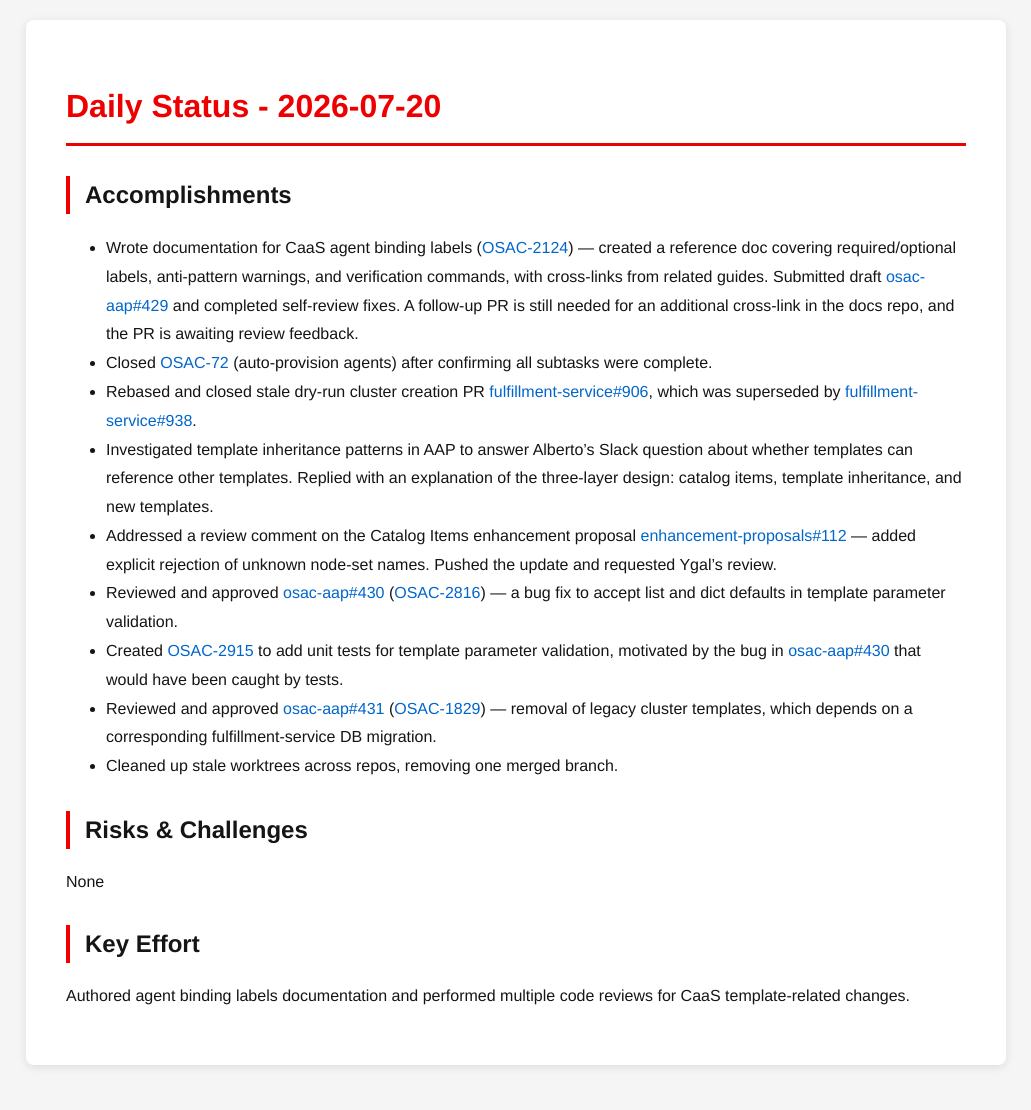
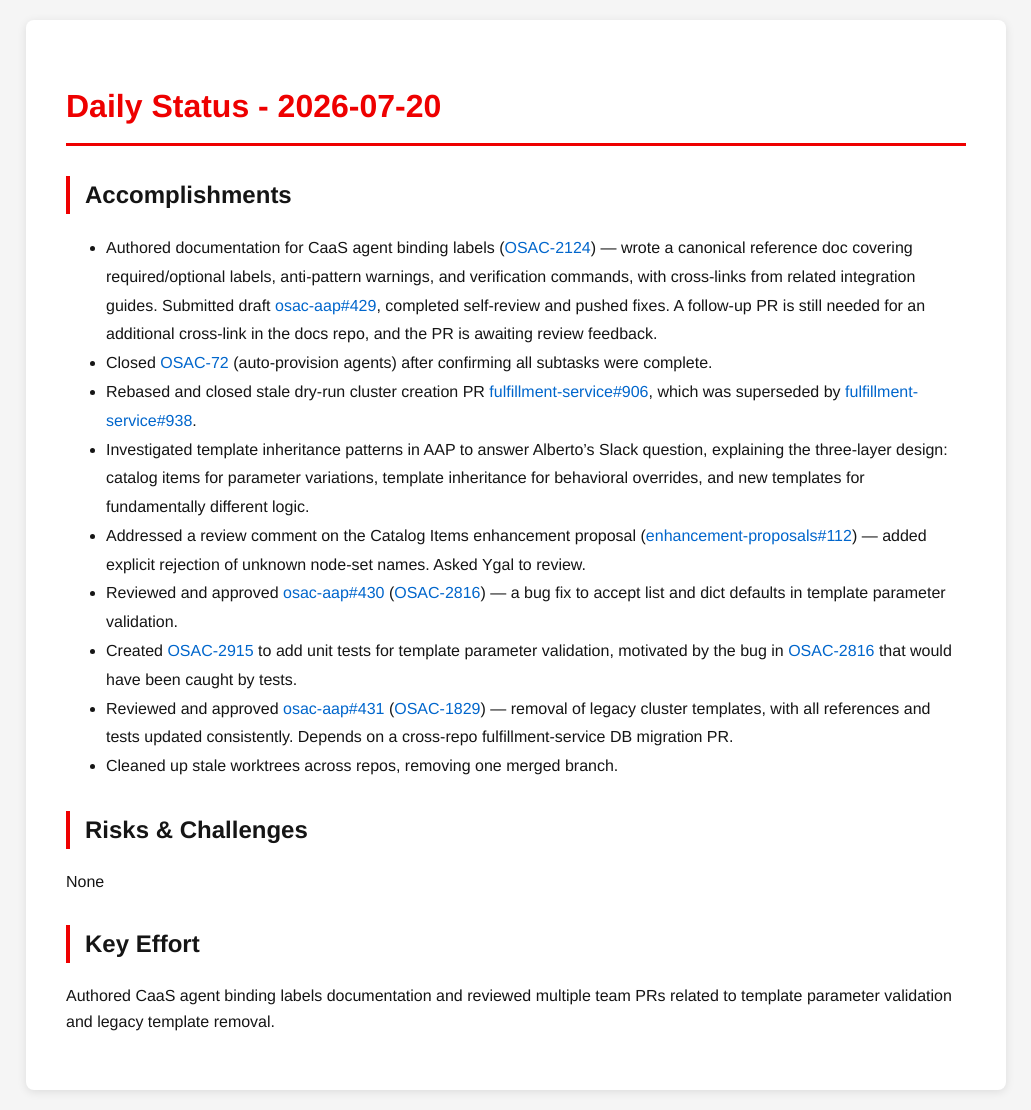
Before and after one commit to tzvatot/daily-status, a Jekyll site: the page built from 2026-07-20.md, in a window 1280 px wide. Shown: the whole page, without its empty margins (124-1155 px from the left). Built offline with Jekyll 4.4.1, drawn with Linux system fonts in a browser that asks for light colours; before the commit the page ends 1085 px from its top, so only the background shows below that.

Commit message:
Daily status update - 2026-07-20

```diff
--- a/2026-07-20.md
+++ b/2026-07-20.md
@@ -7,18 +7,18 @@
 # Daily Status - 2026-07-20
 
 ## Accomplishments
-- Wrote documentation for CaaS agent binding labels ([OSAC-2124](https://redhat.atlassian.net/browse/OSAC-2124)) — created a reference doc covering required/optional labels, anti-pattern warnings, and verification commands, with cross-links from related guides. Submitted draft [osac-aap#429](https://github.com/osac-project/osac-aap/pull/429) and completed self-review fixes. A follow-up PR is still needed for an additional cross-link in the docs repo, and the PR is awaiting review feedback.
+- Authored documentation for CaaS agent binding labels ([OSAC-2124](https://redhat.atlassian.net/browse/OSAC-2124)) — wrote a canonical reference doc covering required/optional labels, anti-pattern warnings, and verification commands, with cross-links from related integration guides. Submitted draft [osac-aap#429](https://github.com/osac-project/osac-aap/pull/429), completed self-review and pushed fixes. A follow-up PR is still needed for an additional cross-link in the docs repo, and the PR is awaiting review feedback.
 - Closed [OSAC-72](https://redhat.atlassian.net/browse/OSAC-72) (auto-provision agents) after confirming all subtasks were complete.
 - Rebased and closed stale dry-run cluster creation PR [fulfillment-service#906](https://github.com/osac-project/fulfillment-service/pull/906), which was superseded by [fulfillment-service#938](https://github.com/osac-project/fulfillment-service/pull/938).
-- Investigated template inheritance patterns in AAP to answer Alberto's Slack question about whether templates can reference other templates. Replied with an explanation of the three-layer design: catalog items, template inheritance, and new templates.
-- Addressed a review comment on the Catalog Items enhancement proposal [enhancement-proposals#112](https://github.com/osac-project/enhancement-proposals/pull/112) — added explicit rejection of unknown node-set names. Pushed the update and requested Ygal's review.
+- Investigated template inheritance patterns in AAP to answer Alberto's Slack question, explaining the three-layer design: catalog items for parameter variations, template inheritance for behavioral overrides, and new templates for fundamentally different logic.
+- Addressed a review comment on the Catalog Items enhancement proposal ([enhancement-proposals#112](https://github.com/osac-project/enhancement-proposals/pull/112)) — added explicit rejection of unknown node-set names. Asked Ygal to review.
 - Reviewed and approved [osac-aap#430](https://github.com/osac-project/osac-aap/pull/430) ([OSAC-2816](https://redhat.atlassian.net/browse/OSAC-2816)) — a bug fix to accept list and dict defaults in template parameter validation.
-- Created [OSAC-2915](https://redhat.atlassian.net/browse/OSAC-2915) to add unit tests for template parameter validation, motivated by the bug in [osac-aap#430](https://github.com/osac-project/osac-aap/pull/430) that would have been caught by tests.
-- Reviewed and approved [osac-aap#431](https://github.com/osac-project/osac-aap/pull/431) ([OSAC-1829](https://redhat.atlassian.net/browse/OSAC-1829)) — removal of legacy cluster templates, which depends on a corresponding fulfillment-service DB migration.
+- Created [OSAC-2915](https://redhat.atlassian.net/browse/OSAC-2915) to add unit tests for template parameter validation, motivated by the bug in [OSAC-2816](https://redhat.atlassian.net/browse/OSAC-2816) that would have been caught by tests.
+- Reviewed and approved [osac-aap#431](https://github.com/osac-project/osac-aap/pull/431) ([OSAC-1829](https://redhat.atlassian.net/browse/OSAC-1829)) — removal of legacy cluster templates, with all references and tests updated consistently. Depends on a cross-repo fulfillment-service DB migration PR.
 - Cleaned up stale worktrees across repos, removing one merged branch.
 
 ## Risks & Challenges
 None
 
 ## Key Effort
-Authored agent binding labels documentation and performed multiple code reviews for CaaS template-related changes.
+Authored CaaS agent binding labels documentation and reviewed multiple team PRs related to template parameter validation and legacy template removal.
```
